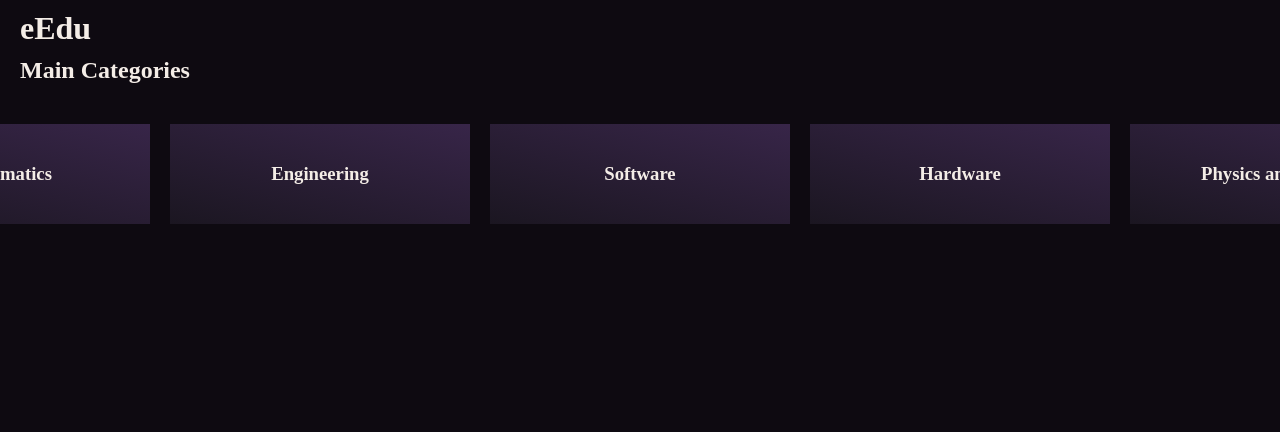
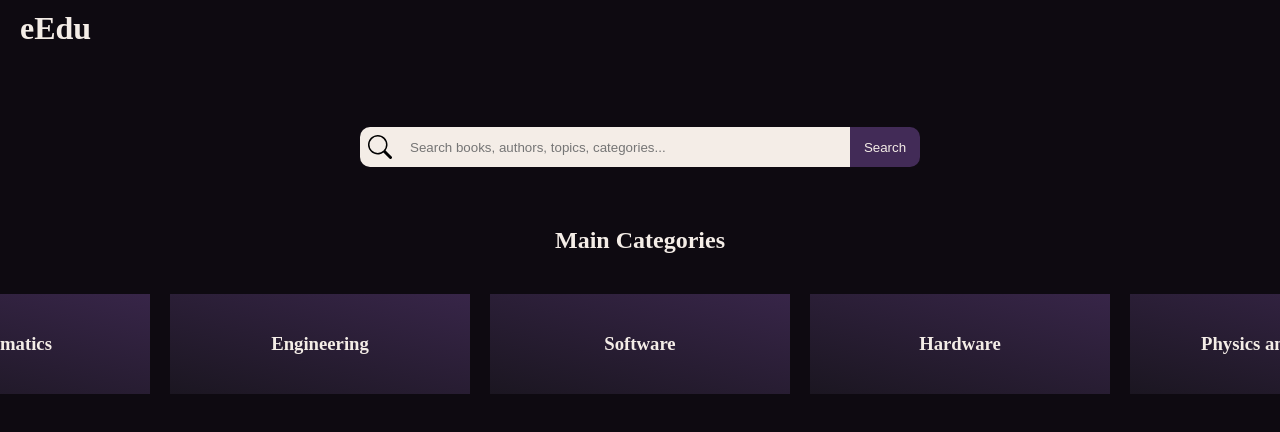
Before and after one commit to ArmandoMzLz/eEdu, a React (Vite) app: page / in a window 1280 px wide. Shown: the top 432 px of the page. Built offline with nearby package versions, Linux system fonts and the light colour scheme.

Commit message:
Add Search Feature Added bookSearch to search for books by title, author or category

```diff
--- a/src/App.tsx
+++ b/src/App.tsx
@@ -2,6 +2,7 @@ import { Routes, Route } from 'react-router-dom';
 import BookList from "./bookList.tsx";
 import BookCategory from './bookCategory.tsx';
 import BookPage from './bookPage.tsx';
+import BookSearch from './bookSearch.tsx';
 
 export default function App() {
   return (
@@ -10,6 +11,7 @@ export default function App() {
       <Routes>
         <Route path="/" element={<BookList />} />
         <Route path="/category/:categoryName" element={<BookCategory />}/>
+        <Route path='/search/:query' element={<BookSearch />} />
         <Route path="/book/:id" element={<BookPage />} />
       </Routes>
     </main>
--- a/src/bookList.tsx
+++ b/src/bookList.tsx
@@ -1,9 +1,36 @@
-import { Link } from "react-router-dom";
+import { Link, useNavigate } from "react-router-dom";
+import { use, useState } from "react";
 import './style/bookList.css'
 
 export default function BookList() {
+    const [ searchQuery, setSearchQuery ] = useState("");
+    const navigate = useNavigate();
+
+    function handleSearchSubmit(e: React.FormEvent) {
+        e.preventDefault();
+
+        const trimmed = searchQuery.trim();
+        if(trimmed) {
+            navigate(`/search/${encodeURIComponent(trimmed)}`);
+        }
+    }
+
     return (
-        <>
+        <main className="main-container">
+            <form className="search-container" onSubmit={handleSearchSubmit}>
+                <div className="search-icon-container">
+                    <img className="search-icon" src="search.svg" />
+                </div>
+                <input
+                    type="text"
+                    className="search-input"
+                    placeholder="Search books, authors, topics, categories..."
+                    value={searchQuery}
+                    onChange={(e) => setSearchQuery(e.target.value)} />
+                <button className="search-btn">
+                    Search
+                </button>
+            </form>
             <h2>Main Categories</h2>
             <div className="category-card-container">
                 <Link to={`/category/${encodeURIComponent('math')}`} style={{ textDecoration: 'none'}}>
@@ -32,6 +59,6 @@ export default function BookList() {
                     </div>
                 </Link>
             </div>
-        </>
+        </main>
     );
 }
--- /dev/null
+++ b/src/bookSearch.tsx
@@ -0,0 +1,60 @@
+import { useEffect, useState } from "react";
+import { useParams, Link } from "react-router-dom";
+import type { Book } from "./types/book";
+import './style/bookCategory.css';
+
+export default function BookSearch() {
+    const { query } = useParams<{ query: string }>();
+    const [books, setBooks] = useState<Book[]>([]);
+    const decoded = decodeURIComponent(query ?? '').toLowerCase();
+    const [loading, setLoading] = useState(true);
+    const [error, setError] = useState<string | null>(null);
+
+    useEffect(() => {
+        fetch('/data/db.json')
+            .then((res) => {
+                if (!res.ok) throw new Error(`Error ${res.status}`);
+                return res.json();
+            })
+            .then((data: { books: Book[] }) => setBooks(data.books))
+            .catch((err) => setError(err.message))
+            .finally(() => setLoading(false));
+    }, []);
+
+    if (loading) return <p>Loading...</p>;
+    if (error) return <p>Error: {error}</p>;
+
+    const filteredBooks = books.filter((book =>
+       book.categories.some((category) => category.toLowerCase().includes(decoded)) ||
+       book.title.toLowerCase().includes(decoded) ||
+       book.subtitle.toLowerCase().includes(decoded) ||
+       book.author.toLowerCase().includes(decoded)
+    ));
+
+    return(
+        <>
+        <Link to={"/"} style={{ textDecoration: 'none'}}>&larr; Return to catalog</Link>
+        <p>Results for "{decoded}"</p>
+        <div className="book-card-container">
+            {filteredBooks.length > 0 ? (
+                filteredBooks.map((book) => (
+                    <Link key={book.id} to={`/book/${book.id}`} style={{ textDecoration: 'none' }}>
+                        <div className="book-card">
+                            <div className="book-image-container">
+                                <img src={book.urlCover} />
+                            </div>
+                            <div className="book-data-container">
+                                <h2>{book.title}</h2>
+                                <h3>{book.subtitle}</h3>
+                                <h4>{book.author}</h4>
+                            </div>
+                        </div>
+                    </Link>
+                ))
+            ) : (
+                <p>No results found for "{decoded}"</p>
+            )}
+        </div>
+        </>
+    );
+}
--- a/src/style/bookList.css
+++ b/src/style/bookList.css
@@ -1,4 +1,50 @@
 @import "/src/style/App.css";
+
+.main-container {
+    display: flex;
+    flex-direction: column;
+    margin: 30px;
+    align-items: center;
+}
+
+.search-container {
+    display: flex;
+    margin: 50px;
+}
+
+.search-icon-container {
+    display: flex;
+    width: 40px;
+    height: 40px;
+    align-items: center;
+    justify-content: center;
+    border-radius: 10px 0 0 10px;
+    background-color: var(--contrast-color);
+}
+
+.search-icon {
+    width:60%;
+    height: 60%;
+}
+
+.search-input {
+    width: 450px;
+    height: 40px;
+    padding: 10px;
+    border: none;
+    outline: none;
+    background-color: var(--contrast-color);
+}
+
+.search-btn {
+    width: 70px;
+    height: 40px;
+    border: none;
+    border-radius: 0 10px 10px 0;
+    cursor: pointer;
+    color: var(--contrast-color);
+    background-color: var(--terciary-color);
+}
 
 .category-card-container {
     display: flex;
@@ -32,6 +78,10 @@
 }
 
 @media (max-width: 1100px) {
+    .search-input {
+        width: 300px;
+    }
+
     .category-card-container {
         display: flex;
         flex-direction: column;
```
Also changed, not shown: public/search.svg (added). Lines whose indentation alone changed are shown as unchanged.
